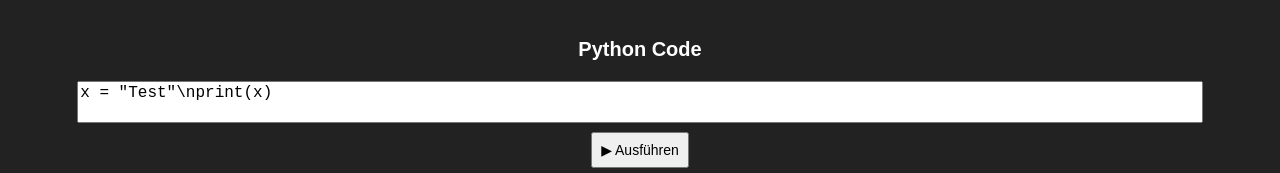
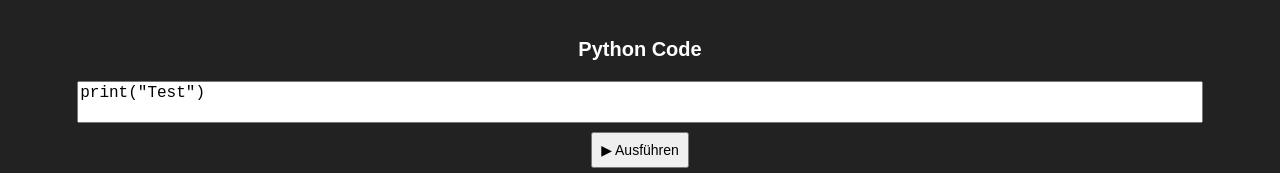
Before and after one commit to Nx6xG/Python, a plain HTML site: page index.html in a window 1280 px wide. Shown: the top 173 px of the page. Drawn offline with Linux system fonts and the light colour scheme.

Commit message:
Update index.html

```diff
--- a/index.html
+++ b/index.html
@@ -15,7 +15,7 @@
 </head>
 <body>
     <h3>Python Code</h3>
-    <textarea id="python-code" oninput="adjustHeight(this)">x = "Test"\nprint(x)</textarea><br>
+    <textarea id="python-code" oninput="adjustHeight(this)">print("Test")</textarea><br>
     <button onclick="runPython()">▶ Ausführen</button>
     <pre id="output">Ergebnis wird hier angezeigt...</pre>
 
```
